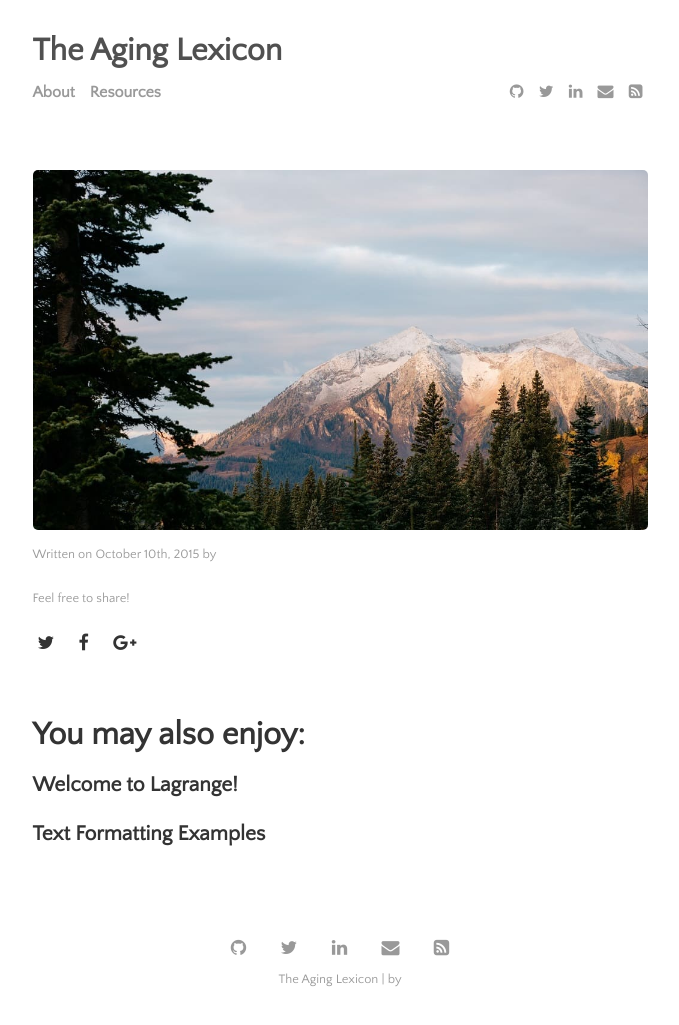
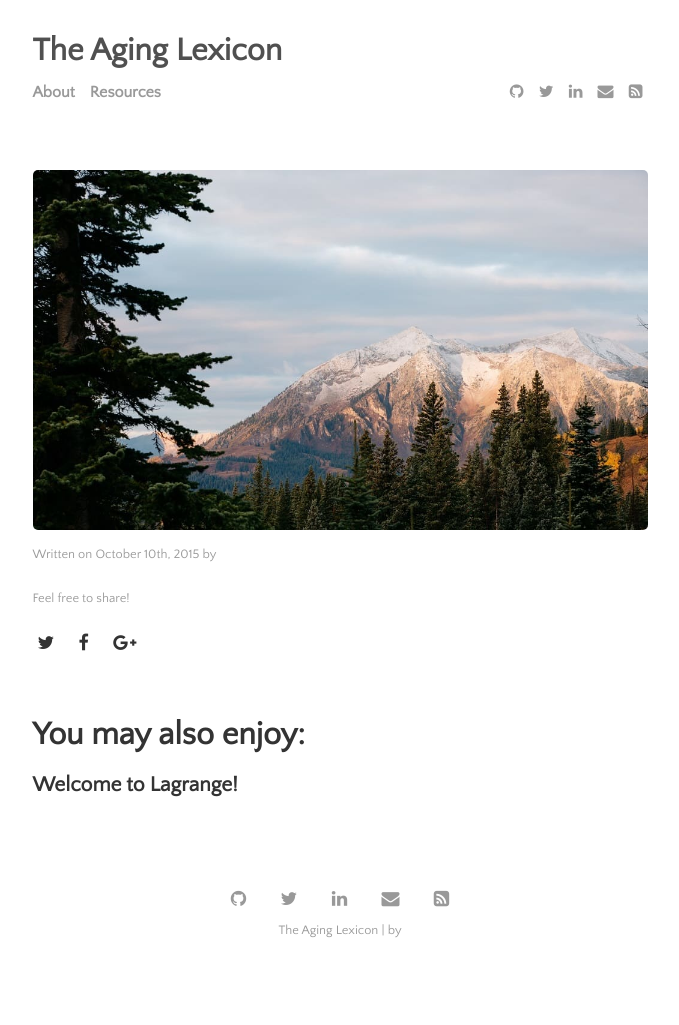
Before and after one commit to aginglexicon/aginglexicon.github.io, a Jekyll site: the page built from _posts/2015-10-10-getting-started.md, in a window 1280 px wide. Shown: the whole page, without its empty margins (300-979 px from the left). Built offline with Jekyll 4.4.1, drawn with Linux system fonts in a browser that asks for light colours; after the commit the page ends 976 px from its top, so only the background shows below that.

Commit message:
Update related-posts.html

```diff
--- a/_includes/related-posts.html
+++ b/_includes/related-posts.html
@@ -3,7 +3,7 @@
   {% assign listed_posts_urls = page.url | split: ' ' %}
   <ul class="related-posts">
     {% for tag in page.tags %}
-      {% for mypost in site.tags[tag] limit:3 %}
+      {% for mypost in site.tags[tag] limit:1 %}
         {% if listed_posts_urls contains mypost.url %}
         {% else %}
           <li>
```
